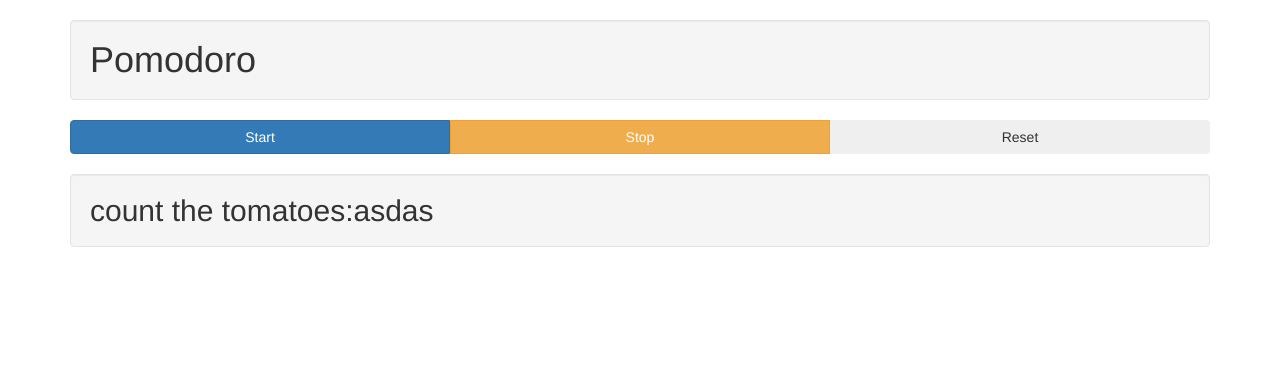
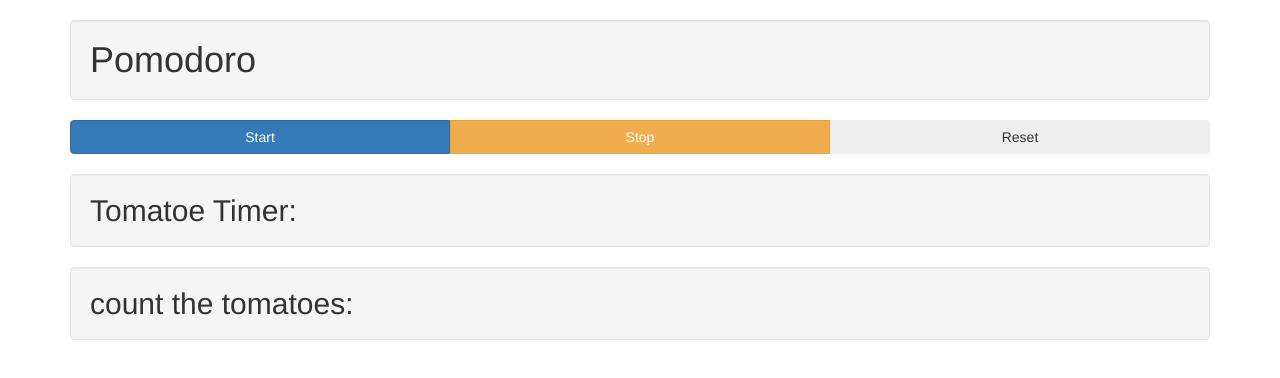
Before and after one commit to JohnnyLamb/pomodoro, a plain HTML site: page index.html in a window 1280 px wide. Drawn offline with nearby package versions, Linux system fonts and the light colour scheme.

Commit message:
added some html elements

```diff
--- a/index.html
+++ b/index.html
@@ -9,7 +9,6 @@
   <body>
       <div class="container">
       <h1 class="well">Pomodoro</h1>
-
       <div class="btn-group btn-group-justified" role="group">
         <div class="btn-group" role="group">
         <button type="button" class="btn btn-primary">Start</button>
@@ -21,11 +20,13 @@
         <button type="button" class="btn btn-secondary">Reset</button>
         </div>
       </div>
+        <div><h2 class="well">Tomatoe Timer:<span id="timer area"></span></h2>
+        </div>
 
-          <div><h2 class="well">count the tomatoes:<span id="tomatoe area">asdas</span></h2>
-          </div>
+        <div><h2 class="well">count the tomatoes:<span id="tomatoe area"></span></h2>
+        </div>
 
-    </div>
+      </div>
     <script src="https://code.jquery.com/jquery-2.1.4.min.js"></script>
     <script src="https://maxcdn.bootstrapcdn.com/bootstrap/3.3.5/js/bootstrap.min.js"></script>
     <script type="text/javascript" src="js/main.js"></script>
--- a/js/main.js
+++ b/js/main.js
@@ -1,5 +1,5 @@
 // add scripts
 
 $(document).on('ready', function() {
-  console.log('sanity check!');
+
 });
```
